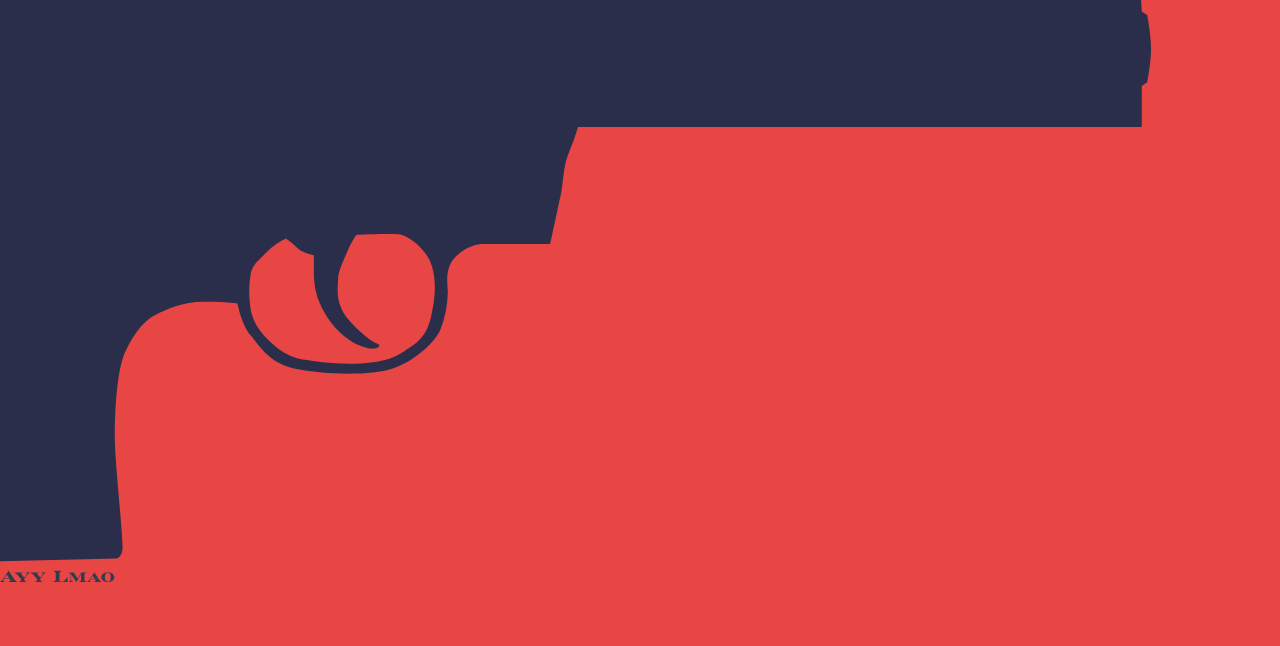
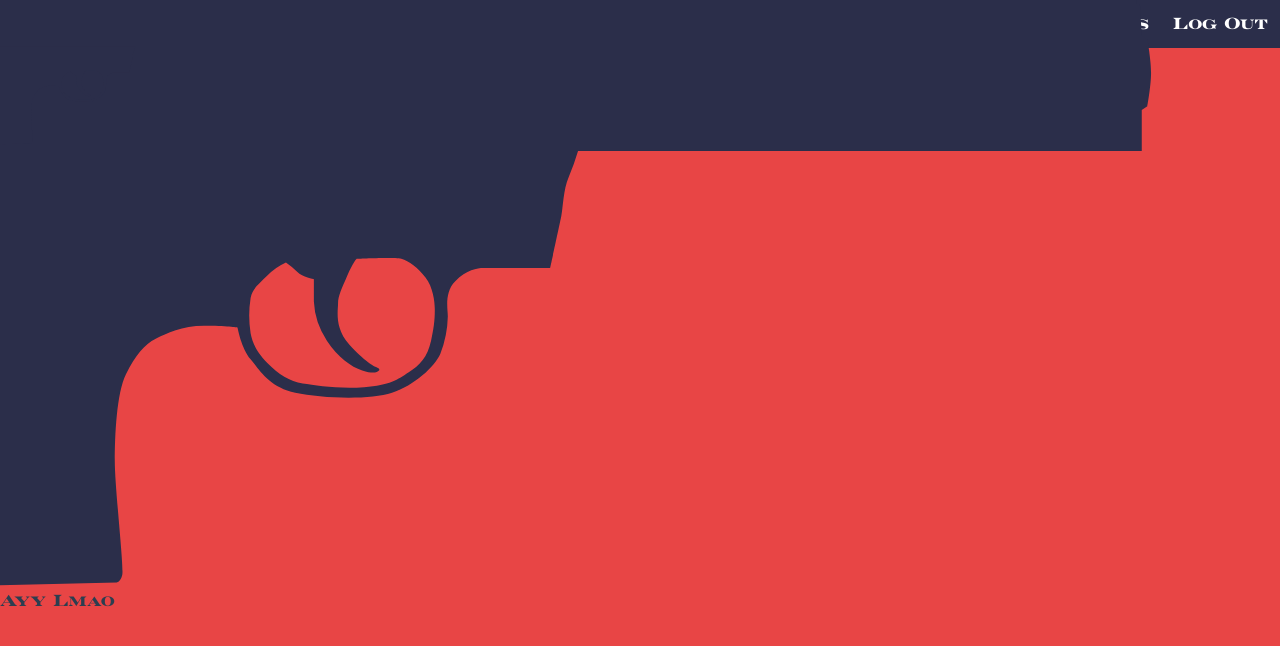
Before and after one commit to triggerwarning/triggerwarning-frontend, a Vue app: page / in a window 1280 px wide. Shown: the top 646 px of the page. Built offline with nearby package versions, Linux system fonts and the light colour scheme; a small style sheet from the web is missing.

Commit message:
Made the Masthead look like a revolver

```diff
--- a/src/components/Masthead.vue
+++ b/src/components/Masthead.vue
@@ -1,8 +1,26 @@
 <template>
-  <nav>
-    <router-link to="/">Home</router-link> |
-    <router-link to="/about">About</router-link>
-  </nav>
+  <div>
+    <nav class="masthead">
+      <div class="container mx-auto flex">
+        <div class="px-3 py-3 flex-1">
+          <router-link to="/">Trigger Warning</router-link>
+        </div>
+        <div class="px-3 py-3 flex-0">
+          <router-link to="/about">About</router-link>
+        </div>
+        <div class="px-3 py-3 flex-0">
+          <router-link to="/about">Options</router-link>
+        </div>
+        <div class="px-3 py-3 flex-0">
+          <router-link to="/about">Log Out</router-link>
+        </div>
+      </div>
+    </nav>
+    <div class="masthead-decoration">
+      <img src="/gun-masthead.svg" style="width: 160px; transform: translate(-24px, -2px);">
+    </div>
+
+  </div>
 </template>
 
 <script>
@@ -11,6 +29,18 @@ export default {
 }
 </script>
 
-<style>
+<style lang="scss">
+.masthead {
+  z-index: 10;
+  max-height: 48px;
+  background-color: #2b2e4a;
+  color: #ffffff;
+}
 
+.masthead-decoration {
+  position: relative;
+  height: 0px;
+  overflow-y: visible;
+  user-select: none;
+}
 </style>
```
Also changed, not shown: public/gun-masthead.svg (added).
